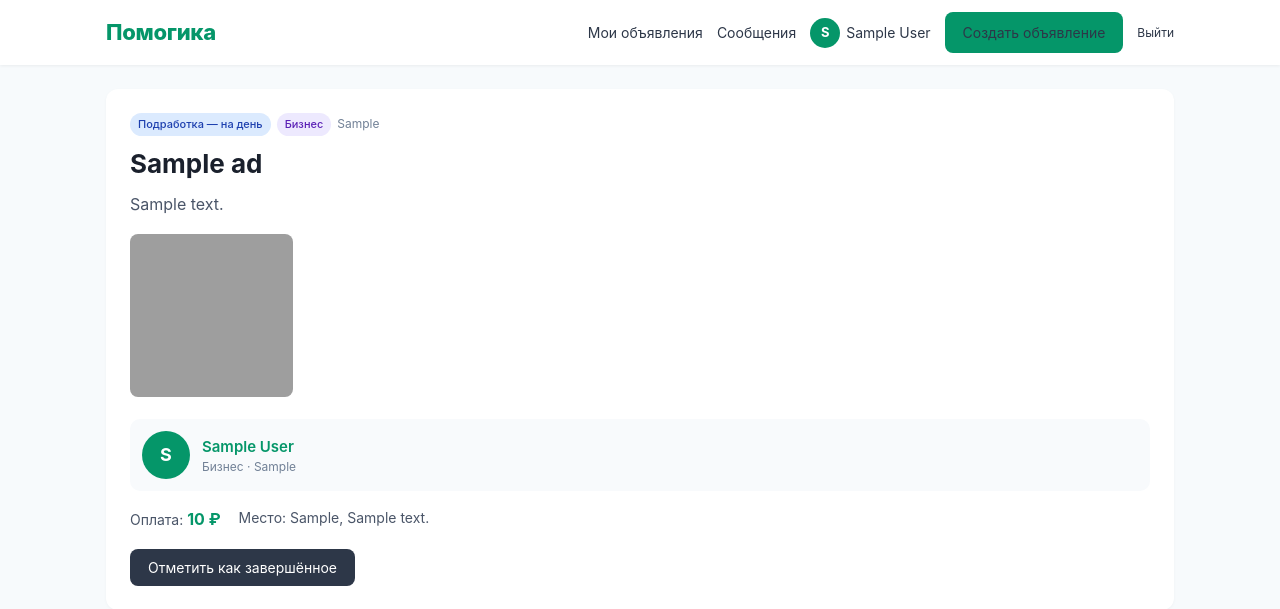
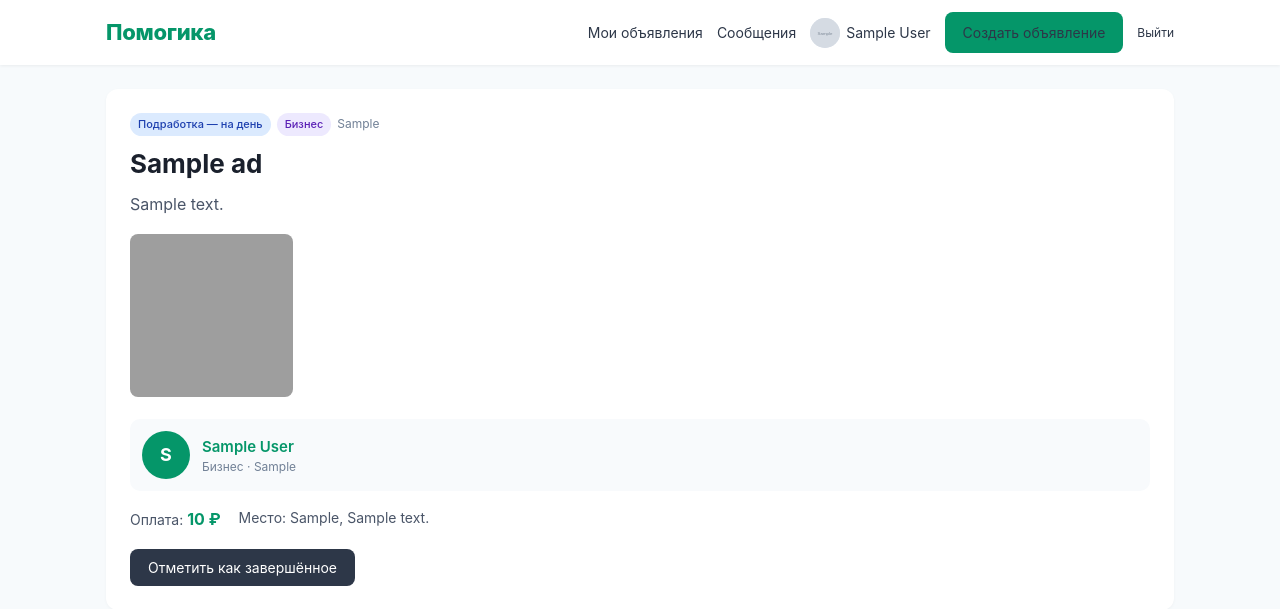
Before and after one commit to Daniil-Buzakov/pomogika, a Flask app: page /ads/1 in a window 1280 px wide. Shown: the top 609 px of the page. Run offline with Flask 3, Linux system fonts and the light colour scheme; a user stored in the database is signed in; tables that the repository leaves empty hold one stand-in row (values such as "Sample post"); grey boxes marked "Sample" are stand-in pictures; some libraries are stand-ins or nearby versions; grey boxes are pictures that could not be loaded.

Commit message:
Update base.html

```diff
--- a/templates/base.html
+++ b/templates/base.html
@@ -21,8 +21,8 @@
           </a>
 
           <a href="{{ url_for('profile', user_id=current_user.id) }}" class="nav-user">
-            {% if current_user.avatar %}
-              <img class="avatar avatar-sm" src="{{ url_for('avatar_file', filename=current_user.avatar) }}" alt="" />
+            {% if current_user.avatar_url %}
+              <img class="avatar avatar-sm" src="{{ current_user.avatar_url }}" alt="" />
             {% else %}
               <span class="avatar avatar-sm avatar-letter">{{ current_user.name[0]|upper }}</span>
             {% endif %}
```
